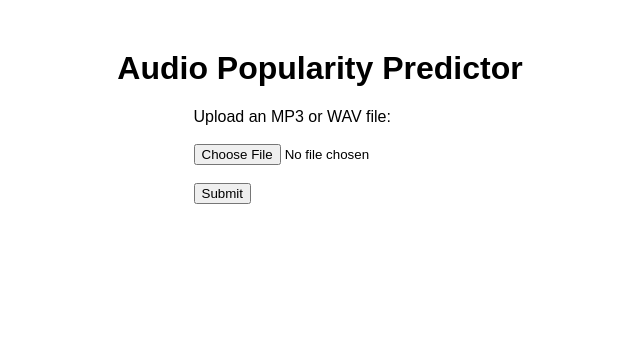
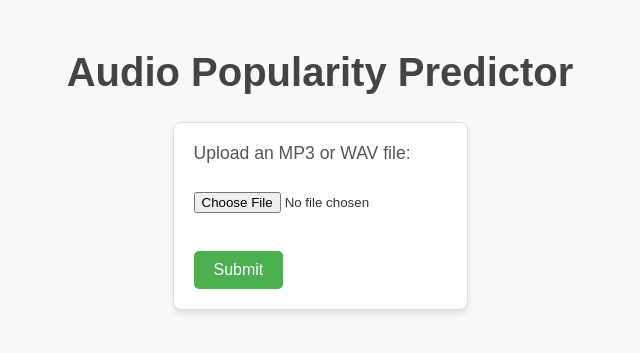
Before and after one commit to iammarcol/song_popularity, a Flask app: page / in a window 1280 px wide. Shown: the top 353 px of the page, without its empty margins (320-960 px from the left). Run offline with Flask 3, Linux system fonts and the light colour scheme; parts of the project's set-up code (start-up, migrations or seed data) failed here and were passed over.

Commit message:
edited_html aesthetics

```diff
--- a/templates/index.html
+++ b/templates/index.html
@@ -9,10 +9,52 @@
             font-family: Arial, sans-serif;
             text-align: center;
             margin: 50px;
+            background-color: #f9f9f9;
+            color: #333;
+        }
+        h1 {
+            font-size: 2.5em;
+            color: #444;
         }
         #form {
             display: inline-block;
             text-align: left;
+            padding: 20px;
+            border: 1px solid #ddd;
+            background-color: #fff;
+            border-radius: 8px;
+            box-shadow: 0 4px 6px rgba(0, 0, 0, 0.1);
+        }
+        label {
+            font-size: 1.1em;
+            color: #555;
+        }
+        input[type="file"] {
+            margin-top: 10px;
+            margin-bottom: 20px;
+        }
+        button {
+            background-color: #4CAF50;
+            color: white;
+            border: none;
+            padding: 10px 20px;
+            font-size: 1em;
+            border-radius: 5px;
+            cursor: pointer;
+            transition: background-color 0.3s, transform 0.2s;
+        }
+        button:hover {
+            background-color: #45a049;
+            transform: scale(1.05);
+        }
+        #result {
+            margin-top: 20px;
+        }
+        audio {
+            margin-top: 20px;
+            display: block;
+            margin-left: auto;
+            margin-right: auto;
         }
     </style>
 </head>
@@ -23,20 +65,32 @@
         <input type="file" id="file" name="file" accept=".mp3,.wav" required><br><br>
         <button type="submit">Submit</button>
     </form>
-    <div id="result" style="margin-top: 20px;"></div>
+    <div id="result"></div>
 
     <script>
         document.getElementById("form").onsubmit = async (e) => {
             e.preventDefault();
+
             const formData = new FormData(e.target);
+            const fileInput = document.getElementById("file");
+            const uploadedFile = fileInput.files[0]; // Get the uploaded file
+
             const response = await fetch('/predict', {
                 method: 'POST',
                 body: formData
             });
+
             const result = await response.json();
             const resultDiv = document.getElementById("result");
+
             if (result.popularity_score) {
-                resultDiv.innerHTML = `<h2>Predicted Popularity Score: ${result.popularity_score}</h2>`;
+                resultDiv.innerHTML = `
+                    <h2>Predicted Popularity Score: ${result.popularity_score}</h2>
+                    <audio controls>
+                        <source src="${URL.createObjectURL(uploadedFile)}" type="${uploadedFile.type}">
+                        Your browser does not support the audio element.
+                    </audio>
+                `;
             } else {
                 resultDiv.innerHTML = `<h2>Error: ${result.error}</h2>`;
             }
```
Also changed, not shown: README.md.
